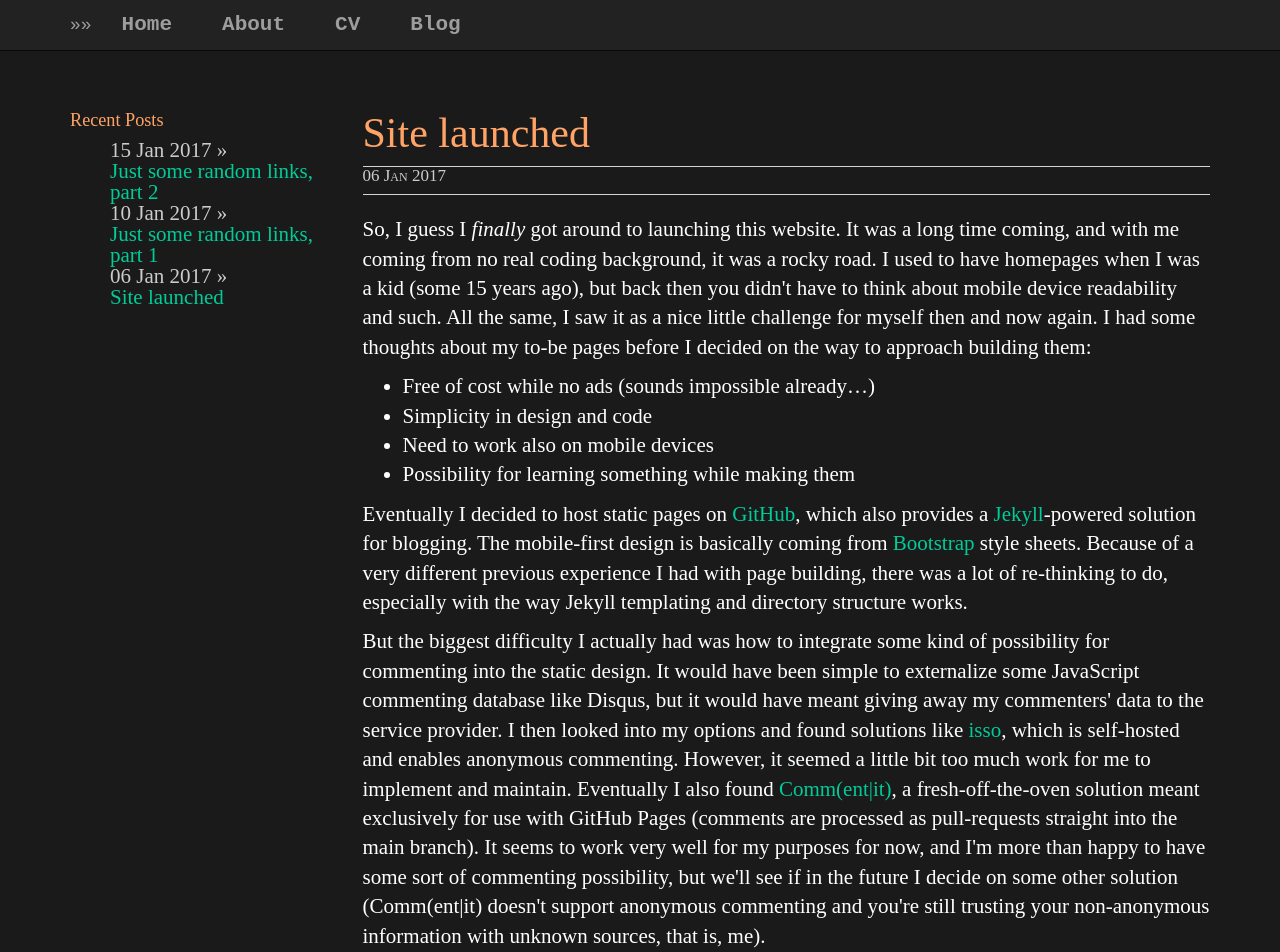
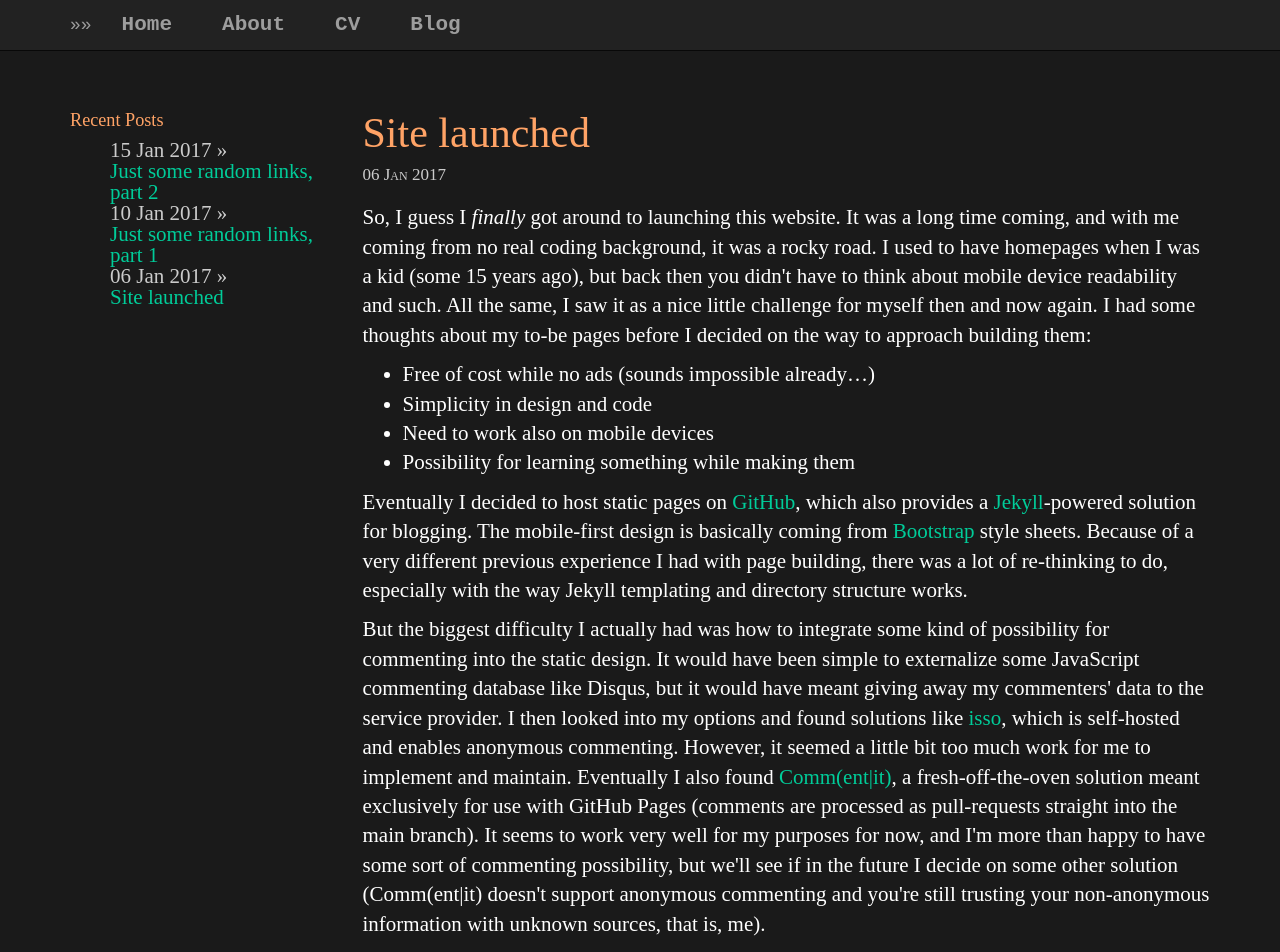
Before and after one commit to plantecophys/plantecophys, a Jekyll site: the page built from _posts/2016-04-30-site-launched.md, in a window 1280 px wide and 1400 px high. Shown: the top 952 px of the window. Built offline with Jekyll 4.4.1, drawn with Linux system fonts in a browser that asks for light colours.

Commit message:
Update main.css

```diff
--- a/css/main.css
+++ b/css/main.css
@@ -73,17 +73,17 @@
     content:""";
 }
 /* meta */
+.meta_wrapper {
+    border:1px 1px solid #d5d5d5;
+    border-width:1px 0;
+    margin:0 0 20px;
+    padding:0px 0;
+}
 .postdate {
     color: #cccccc;
     font-size:17px;
     line-height:17px;
     font-variant:small-caps;
-}
-.meta_wrapper {
-    border:1px solid #d5d5d5;
-    border-width:1px 0;
-    margin:0 0 20px;
-    padding:0px 0;
 }
 .tag ul {
     display:inline;
```
